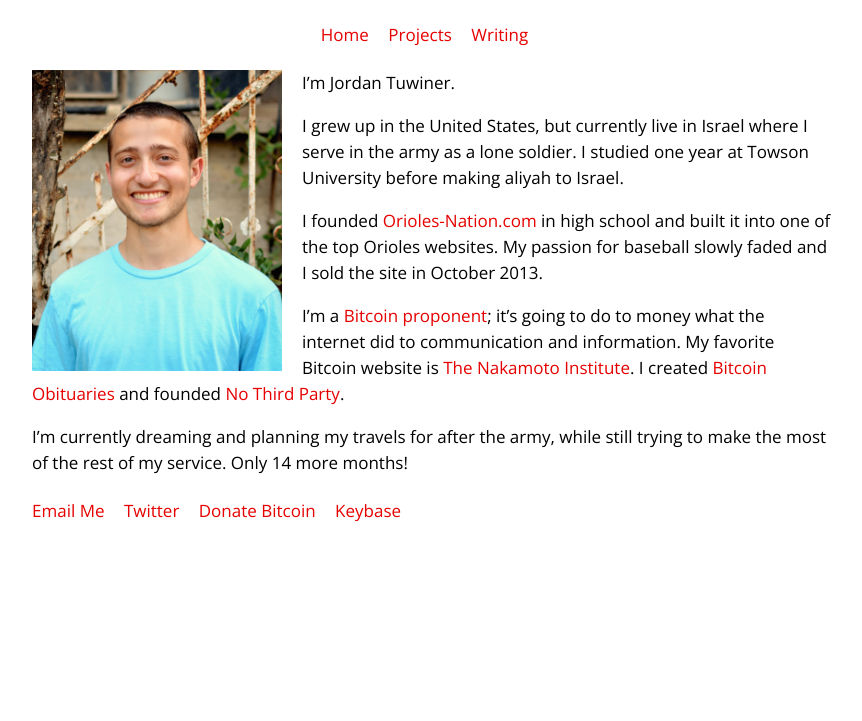
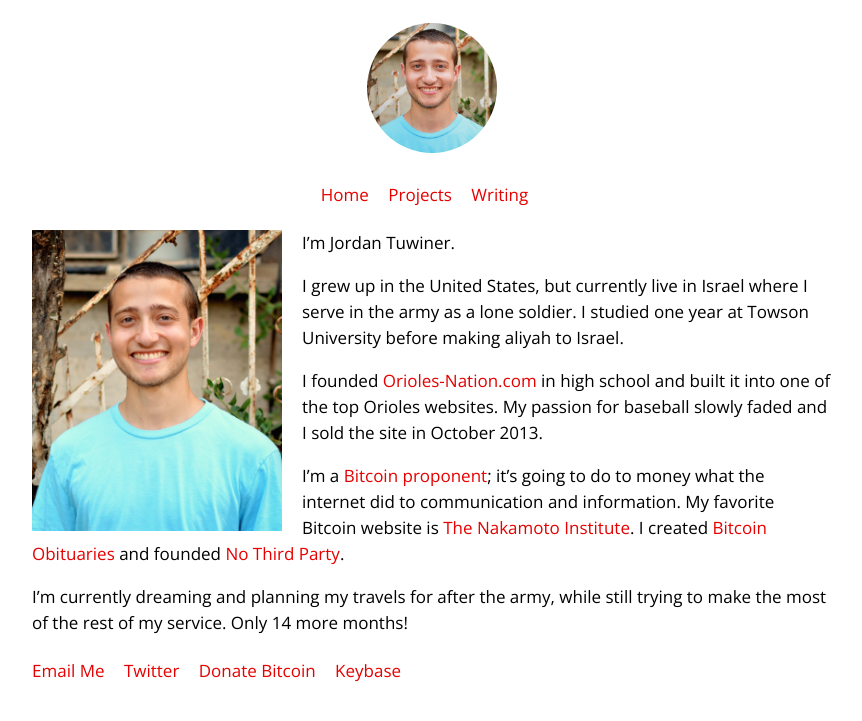
Before and after one commit to johnrlive/jt-com, a Jekyll site: the page built from index.html, in a window 1280 px wide. Shown: the top 721 px of the page, without its empty margins (208-1070 px from the left). Built offline with Jekyll 4.4.1, drawn with Linux system fonts in a browser that asks for light colours.

Commit message:
Try again

```diff
--- a/_includes/head.html
+++ b/_includes/head.html
@@ -18,7 +18,7 @@
 </head>
 <body>
 	<header itemtype="http://schema.org/WPHeader" role="banner" class="site-header" 	id="masthead">
-		{% if page.url == "/index.html" %}
+		{% if page.url != "/index.html" %}
 		<img class="header-image" src="/images/profile.jpg">
 		{% endif %}
 		<nav class="site-navigation">
--- a/css/style.css
+++ b/css/style.css
@@ -25,6 +25,7 @@ blockquote {
 
 header {
 	text-align: center;
+	padding: 15px 0 0 0;
 }
 
 .home-image {
```
